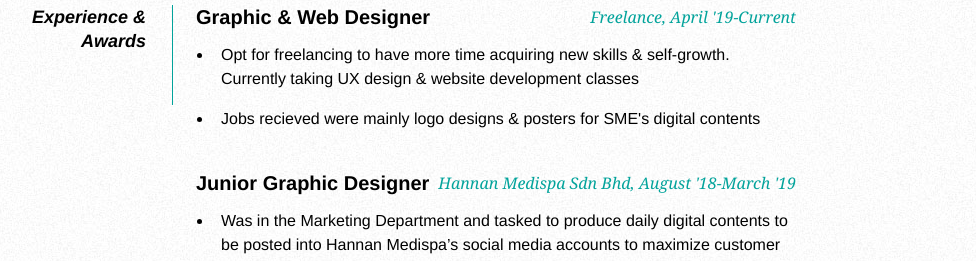
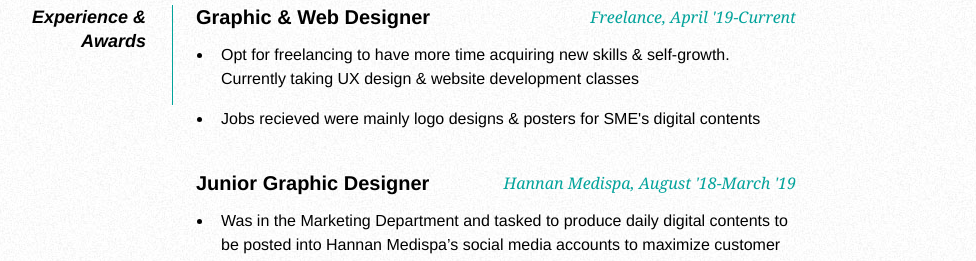
Before and after one commit to izzatmnd/izzatmnd.github.io, a plain HTML site: page index.html in a window 1280 px wide. Shown: the part 926-1187 px from the top of the page, without its empty margins (244-1220 px from the left). Drawn offline with Linux system fonts and the light colour scheme.

Commit message:
Update index.html

```diff
--- a/index.html
+++ b/index.html
@@ -92,7 +92,7 @@
                     <li>Jobs recieved were mainly logo designs & posters for SME's digital contents</li>
                 </ul>
 
-                <h2>Junior Graphic Designer<span>Hannan Medispa Sdn Bhd, August '18-March '19</span></h2>
+                <h2>Junior Graphic Designer<span>Hannan Medispa, August '18-March '19</span></h2>
                 <ul>
                     <li>Was in the Marketing Department and tasked to produce daily digital contents to be posted into Hannan Medispa’s social media accounts to maximize customer engagement</li>
                     <li>Involved in the Marketing Strategy Team for new products launch. The Marketing team and I managed to sale up to 1000 units of newly launched Triple Whitening Serum within the first month</li>
```
